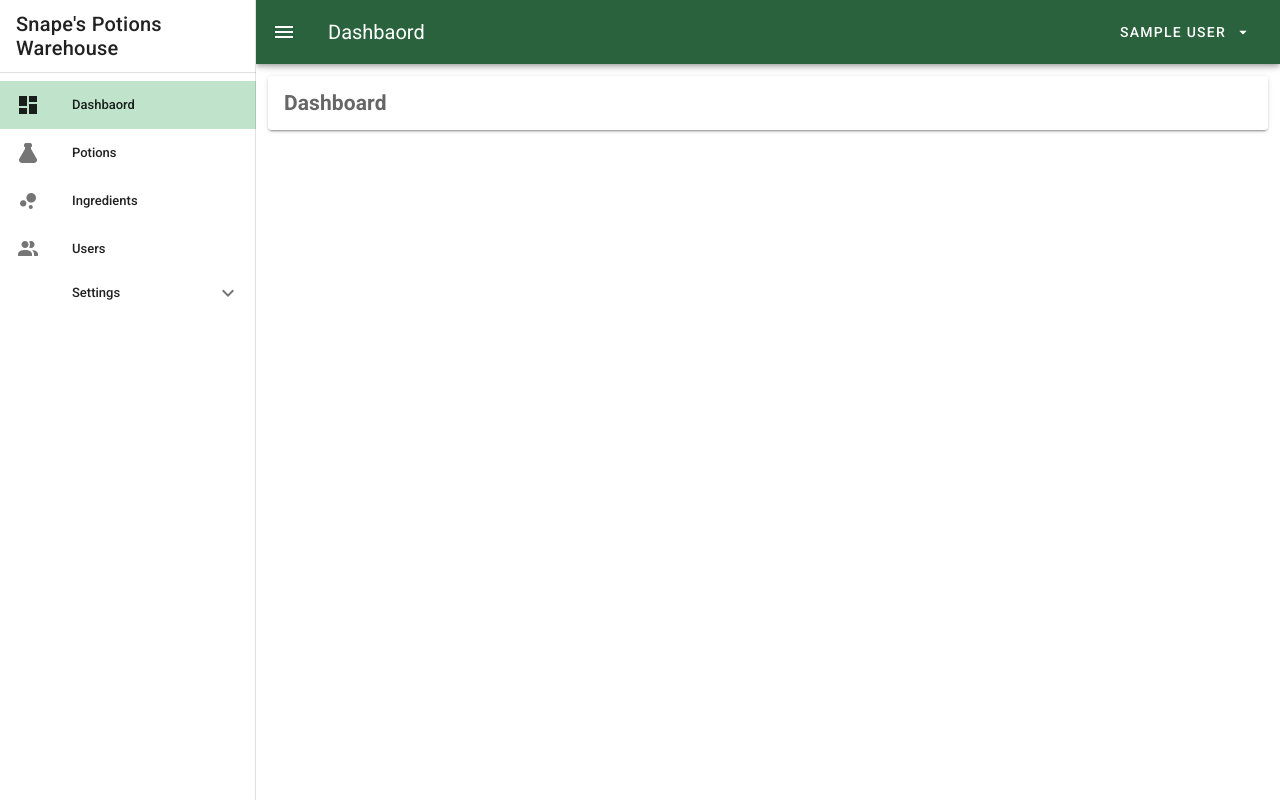
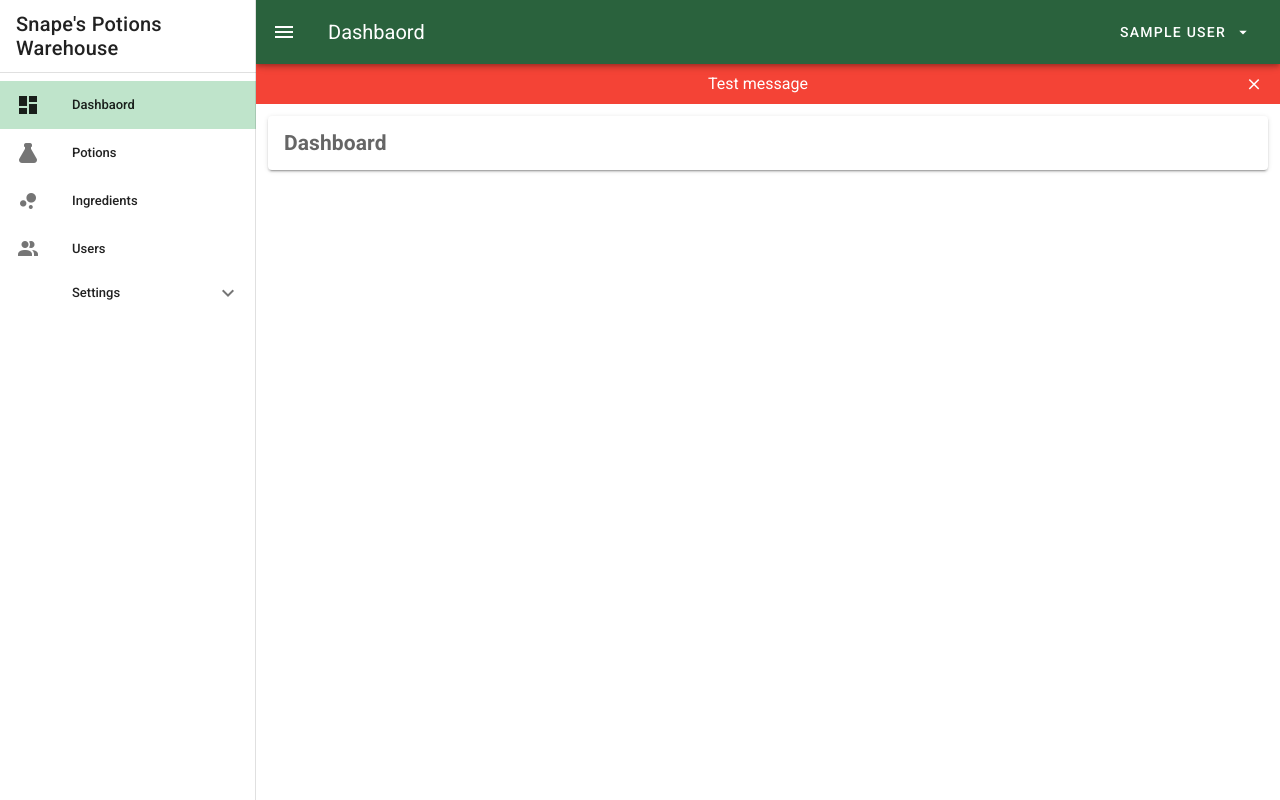
Before and after one commit to clzola/snapes-potions-warehouse-admin, a Vue app: page / in a window 1280 px wide. Built offline with nearby package versions, Linux system fonts and the light colour scheme; sample sign-in values are in the browser's storage.

Commit message:
Adds Alert component

```diff
--- a/src/admin/Admin.vue
+++ b/src/admin/Admin.vue
@@ -26,6 +26,7 @@
       </v-menu>
     </v-app-bar>
     <v-content>
+      <Alert/>
       <router-view></router-view>
     </v-content>
   </div>
@@ -34,11 +35,13 @@
 <script>
 import { mapState } from 'vuex'
 import Menu from './Menu'
+import Alert from '../shared/components/Alert'
 
 export default {
   name: 'app-admin',
   components: {
-    Menu
+    Menu,
+    Alert
   },
   data() {
     return {
@@ -48,8 +51,16 @@ export default {
   },
   computed: {
     ...mapState({
-      toolbarTitle: state => state.admin.toolbarTitle
-    })
+      toolbarTitle: state => state.admin.toolbarTitle,
+      alert: state => state.admin.alert
+    }),
+    alertClasses() {
+      return {
+        'green': this.alert.status === 'success',
+        'red': this.alert.status === 'error',
+        'yellow': this.alert.status === 'warning'
+      }
+    }
   },
   methods: {
     logout() {
--- /dev/null
+++ b/src/shared/components/Alert.vue
@@ -0,0 +1,36 @@
+<template>
+  <div>
+    <div v-if="alert.message" class="alert px-4 py-2 d-flex align-center justify-center" :class="alertClasses">
+      <div class="d-inline-block mx-auto" :class="{'white--text': alert.status !== 'warning' }">
+        {{ alert.message }}
+      </div>
+      <v-btn text icon x-small :dark="alert.status !== 'warning'" @click="dismiss">
+        <v-icon>mdi-close</v-icon>
+      </v-btn>
+    </div>
+  </div>
+</template>
+
+<script>
+import { mapState } from 'vuex'
+
+export default {
+  computed: {
+    ...mapState({
+      alert: state => state.admin.alert
+    }),
+    alertClasses() {
+      return {
+        'green': this.alert.status === 'success',
+        'red': this.alert.status === 'error',
+        'yellow': this.alert.status === 'warning'
+      }
+    }
+  },
+  methods: {
+    dismiss() {
+      this.$store.commit('dismissAlert')
+    }
+  }
+}
+</script>
--- a/src/store/modules/admin.js
+++ b/src/store/modules/admin.js
@@ -1,10 +1,26 @@
 const state = {
-  toolbarTitle: ''
+  toolbarTitle: '',
+  alert: {
+    status: 'error',
+    message: 'Test message'
+  }
 }
 
 const mutations = {
   setToolbarTitle(state, title) {
     state.toolbarTitle = title
+  },
+  setAlert(state, alert) {
+    state.alert = {
+      status: alert.status || 'none',
+      message: alert.message || null
+    }
+  },
+  dismissAlert(state) {
+    state.alert = {
+      status: 'none',
+      message: null
+    }
   }
 }
 
```
